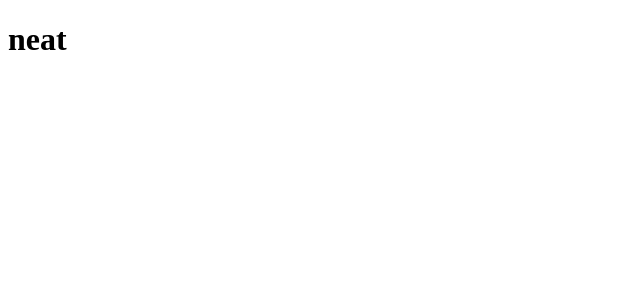
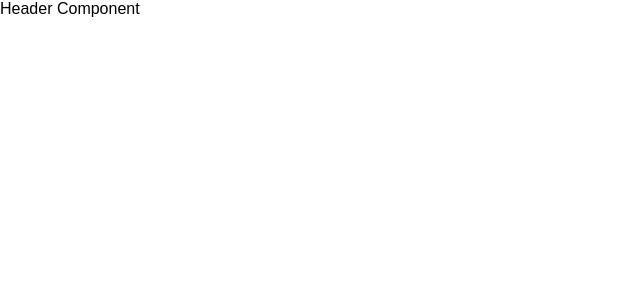
Before and after one commit to Starfodders/Musicbox, a React (Create React App) app: page / in a window 1280 px wide. Shown: the top 300 px of the page, without its empty margins (0-640 px from the left). Built offline with nearby package versions, Linux system fonts and the light colour scheme.

Commit message:
axios add

```diff
--- a/package.json
+++ b/package.json
@@ -6,6 +6,7 @@
     "@testing-library/jest-dom": "^5.16.5",
     "@testing-library/react": "^13.4.0",
     "@testing-library/user-event": "^13.5.0",
+    "axios": "^1.3.4",
     "react": "^18.2.0",
     "react-dom": "^18.2.0",
     "react-scripts": "5.0.1",
--- a/src/App.js
+++ b/src/App.js
@@ -1,8 +1,10 @@
+import "./App.scss"
+import HomePage from "./components/HomePage/HomePage"
 
 function App() {
   return (
     <>
-    <h1>neat</h1>
+    <HomePage/>
     </>
   );
 }
--- a/src/App.scss
+++ b/src/App.scss
@@ -0,0 +1,57 @@
+@use "./styles/partials/fonts" as *;
+@use "./styles/partials/mixins" as *;
+@use "./styles/partials/variables" as *;
+
+// CSS reset
+*,
+*::before,
+*:after {
+    box-sizing: border-box;
+}
+
+h1,
+h2,
+h3,
+h4,
+h5,
+h6,
+p,
+body,
+html,
+div,
+span,
+header,
+footer,
+section,
+nav,
+ul,
+li,
+a,
+video,
+article,
+blockquote,
+textarea,
+input {
+    margin: 0;
+    padding: 0;
+    border: 0;
+    font-style: normal;
+    font-weight: normal;
+
+}
+
+html {
+    scroll-behavior: smooth;
+}
+
+ul,
+li,
+a {
+    list-style: none;
+    text-decoration: none;
+}
+
+body {
+    font-family: Arial, Helvetica, sans-serif;
+    font-family: "Avenir Next LT", sans-serif;
+}
--- /dev/null
+++ b/src/components/Header/Header.js
@@ -0,0 +1,11 @@
+import React from 'react';
+
+const Header = () => {
+    return (
+        <div>
+            Header Component
+        </div>
+    );
+};
+
+export default Header;
--- /dev/null
+++ b/src/components/HomePage/HomePage.js
@@ -0,0 +1,14 @@
+import React from "react";
+import Header from "../Header/Header";
+import axios from "axios";
+
+const HomePage = () => {
+
+  return (
+    <>
+      <Header />
+    </>
+  );
+};
+
+export default HomePage;
```
Also changed, not shown: src/components/Header/Header.scss (added), src/components/HomePage/Header.scss (added), 1 other file (tests, documents, lock files or other folders).
